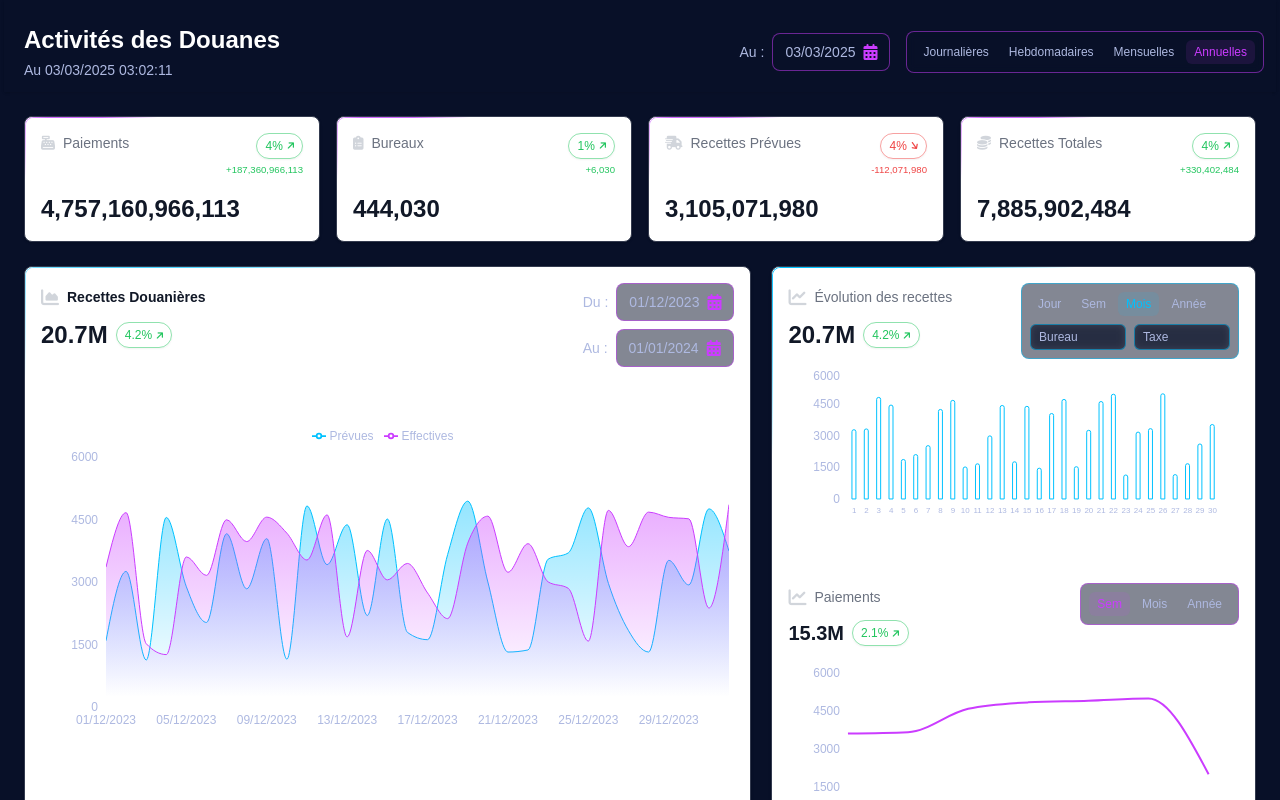
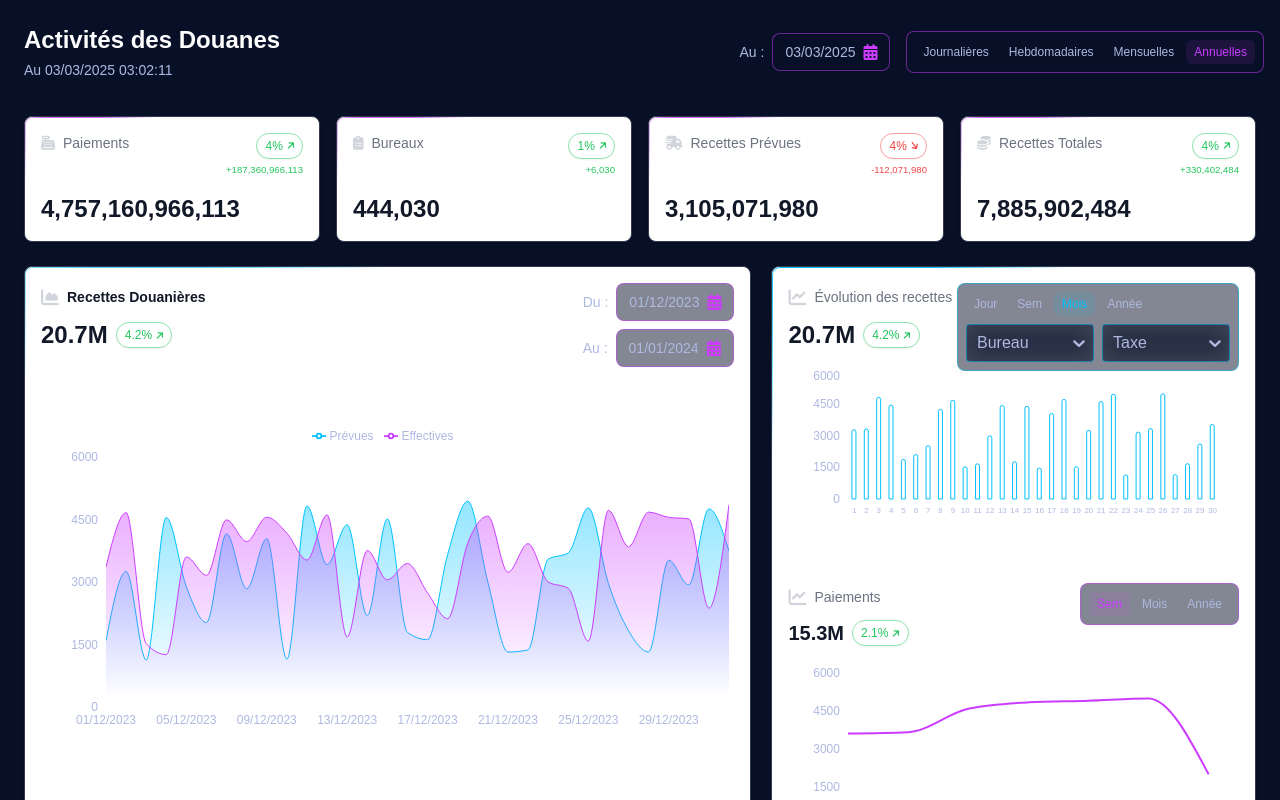
Before and after one commit to Kalixor/djib_2, a React (Vite) app: page / in a window 1280 px wide. Shown: the top 800 px of the page. Built offline with nearby package versions, Linux system fonts and the light colour scheme; a web font is replaced by a local one.

Commit message:
Combo selecteur de histoBar first ok

```diff
--- a/package.json
+++ b/package.json
@@ -12,7 +12,7 @@
             "papaparse": "^5.4.1",
             "react": "^18.2.0",
             "react-dom": "^18.2.0",
-            "react-select": "^5.10.0",
+            "react-select": "^5.10.1",
             "recharts": "^2.8.0",
             "shadcn-ui": "^0.1.0",
             "tailwindcss": "^3.3.2"
--- a/src/components/charts/BarChart.jsx
+++ b/src/components/charts/BarChart.jsx
@@ -1,6 +1,7 @@
 import { useState, useMemo } from 'react'
 import { BarChart as ReBarChart, Bar, XAxis, YAxis, Tooltip, ResponsiveContainer } from 'recharts'
 import LineChart from './LineChart'
+import Select from 'react-select'
 
 const CustomTooltip = ({ active, payload, label }) => {
     if (active && payload && payload.length) {
@@ -55,6 +56,66 @@ const generateData = (period, bureauFilter = null, taxeFilter = null) => {
     }
 }
 
+const customStyles = {
+  control: (provided) => ({
+    ...provided,
+    backgroundColor: 'rgba(8, 16, 40, 0.5)',
+    backdropFilter: 'blur(12px)',
+    borderColor: 'rgba(0, 194, 255, 0.5)',
+    minHeight: '32px',
+    boxShadow: 'none',
+    '&:hover': {
+      borderColor: '#00c2ff'
+    }
+  }),
+  menu: (provided) => ({
+    ...provided,
+    backgroundColor: '#0b1739',
+    border: '1px solid rgba(0, 194, 255, 0.5)',
+    backdropFilter: 'blur(12px)'
+  }),
+  option: (provided, state) => ({
+    ...provided,
+    backgroundColor: state.isSelected ? '#00c2ff' : 'transparent',
+    color: state.isSelected ? '#0b1739' : '#aeb9e1',
+    '&:hover': {
+      backgroundColor: '#00c2ff',
+      color: '#0b1739'
+    }
+  }),
+  singleValue: (provided) => ({
+    ...provided,
+    color: '#aeb9e1'
+  }),
+  input: (provided) => ({
+    ...provided,
+    color: '#aeb9e1'
+  }),
+  placeholder: (provided) => ({
+    ...provided,
+    color: '#aeb9e1'
+  }),
+  indicatorSeparator: () => ({
+    display: 'none'
+  }),
+  dropdownIndicator: (provided) => ({
+    ...provided,
+    color: '#aeb9e1',
+    padding: '4px',
+    '&:hover': {
+      color: '#00c2ff'
+    }
+  }),
+  clearIndicator: (provided) => ({
+    ...provided,
+    color: '#aeb9e1',
+    padding: '4px',
+    '&:hover': {
+      color: '#00c2ff'
+    }
+  })
+}
+
 export default function BarChart() {
     const [period, setPeriod] = useState('Mois')
     const [bureauFilter, setBureauFilter] = useState(null)
@@ -63,13 +124,24 @@ export default function BarChart() {
     const [lineChartPeriod, setLineChartPeriod] = useState('Sem')
     const [lineChartData, setLineChartData] = useState(generateData('Sem'))
 
-    const bureaux = useMemo(() => ['Bureau A', 'Bureau B', 'Bureau C', 'Bureau D'], [])
-    const taxes = useMemo(() => ['Taxe Import', 'Taxe Export', 'Taxe Transit', 'Droit Douane'], [])
+    const bureaux = useMemo(() => [
+      { value: 'Bureau A', label: 'Bureau A' },
+      { value: 'Bureau B', label: 'Bureau B' },
+      { value: 'Bureau C', label: 'Bureau C' },
+      { value: 'Bureau D', label: 'Bureau D' }
+    ], [])
+
+    const taxes = useMemo(() => [
+      { value: 'Taxe Import', label: 'Taxe Import' },
+      { value: 'Taxe Export', label: 'Taxe Export' },
+      { value: 'Taxe Transit', label: 'Taxe Transit' },
+      { value: 'Droit Douane', label: 'Droit Douane' }
+    ], [])
 
     const handlePeriodChange = (newPeriod) => {
         if (newPeriod !== period) {
             setPeriod(newPeriod)
-            setData(generateData(newPeriod, bureauFilter, taxeFilter))
+            setData(generateData(newPeriod, bureauFilter?.value, taxeFilter?.value))
         }
     }
 
@@ -80,9 +152,9 @@ export default function BarChart() {
         }
     }
 
-    const handleBureauChange = (bureau) => {
-        setBureauFilter(bureau)
-        setData(generateData(period, bureau, taxeFilter))
+    const handleBureauChange = (selectedOption) => {
+        setBureauFilter(selectedOption)
+        setData(generateData(period, selectedOption?.value, taxeFilter?.value))
     }
 
     const renderVariationBadge = (value, trend) => {
@@ -108,9 +180,9 @@ export default function BarChart() {
         )
     }
 
-    const handleTaxeChange = (taxe) => {
-        setTaxeFilter(taxe)
-        setData(generateData(period, bureauFilter, taxe))
+    const handleTaxeChange = (selectedOption) => {
+        setTaxeFilter(selectedOption)
+        setData(generateData(period, bureauFilter?.value, selectedOption?.value))
     }
 
     return (
@@ -163,55 +235,32 @@ export default function BarChart() {
 
                 {/* Combo Lists */}
                 <div className="flex gap-2 mt-2 justify-end">
-                    <div className="relative">
-                        <select
-                            value={bureauFilter || ''}
-                            onChange={(e) => handleBureauChange(e.target.value || null)}
-                            className="appearance-none bg-brand-800/50 backdrop-blur-sm px-2 py-1 rounded-md text-xs text-card-text border border-[#00c2ff]/50 focus:border-[#00c2ff] focus:ring-0 focus:outline-none w-24"
-                        >
-                            <option value="">Bureau</option>
-                            {bureaux.map((bureau) => (
-                                <option key={bureau} value={bureau}>
-                                    {bureau}
-                                </option>
-                            ))}
-                        </select>
-                        {bureauFilter && (
-                            <button
-                                onClick={() => handleBureauChange(null)}
-                                className="absolute right-1 top-1/2 -translate-y-1/2 text-[#00c2ff] hover:text-[#cb3cff] transition-colors"
-                            >
-                                <i className="fas fa-times text-xs" />
-                            </button>
-                        )}
-                    </div>
-
-                    <div className="relative">
-                        <select
-                            value={taxeFilter || ''}
-                            onChange={(e) => handleTaxeChange(e.target.value || null)}
-                            className="appearance-none bg-brand-800/50 backdrop-blur-sm px-2 py-1 rounded-md text-xs text-card-text border border-[#00c2ff]/50 focus:border-[#00c2ff] focus:ring-0 focus:outline-none w-24"
-                        >
-                            <option value="">Taxe</option>
-                            {taxes.map((taxe) => (
-                                <option key={taxe} value={taxe}>
-                                    {taxe}
-                                </option>
-                            ))}
-                        </select>
-                        {taxeFilter && (
-                            <button
-                                onClick={() => handleTaxeChange(null)}
-                                className="absolute right-1 top-1/2 -translate-y-1/2 text-[#00c2ff] hover:text-[#cb3cff] transition-colors"
-                            >
-                                <i className="fas fa-times text-xs" />
-                            </button>
-                        )}
-                    </div>
+                  <div className="w-32">
+                    <Select
+                      options={bureaux}
+                      value={bureauFilter}
+                      onChange={handleBureauChange}
+                      placeholder="Bureau"
+                      isClearable
+                      styles={customStyles}
+                      classNamePrefix="react-select"
+                    />
+                  </div>
+                  <div className="w-32">
+                    <Select
+                      options={taxes}
+                      value={taxeFilter}
+                      onChange={handleTaxeChange}
+                      placeholder="Taxe"
+                      isClearable
+                      styles={customStyles}
+                      classNamePrefix="react-select"
+                    />
+                  </div>
                 </div>
             </div>
 
-            <div className="flex items-start justify-between mb-4 relative z-10">
+           <div className="flex items-start justify-between mb-4 relative z-10">
                 <div className="flex flex-col gap-2">
                     <div className="flex items-center gap-2">
                         <i className="fas fa-chart-line text-lg text-gray-300 dark:text-card-text" />
@@ -322,7 +371,6 @@ export default function BarChart() {
 
                 <LineChart data={lineChartData} />
             </div>
-
         </div>
     )
 }
```
Also changed, not shown: 1 other file (tests, documents, lock files or other folders).
